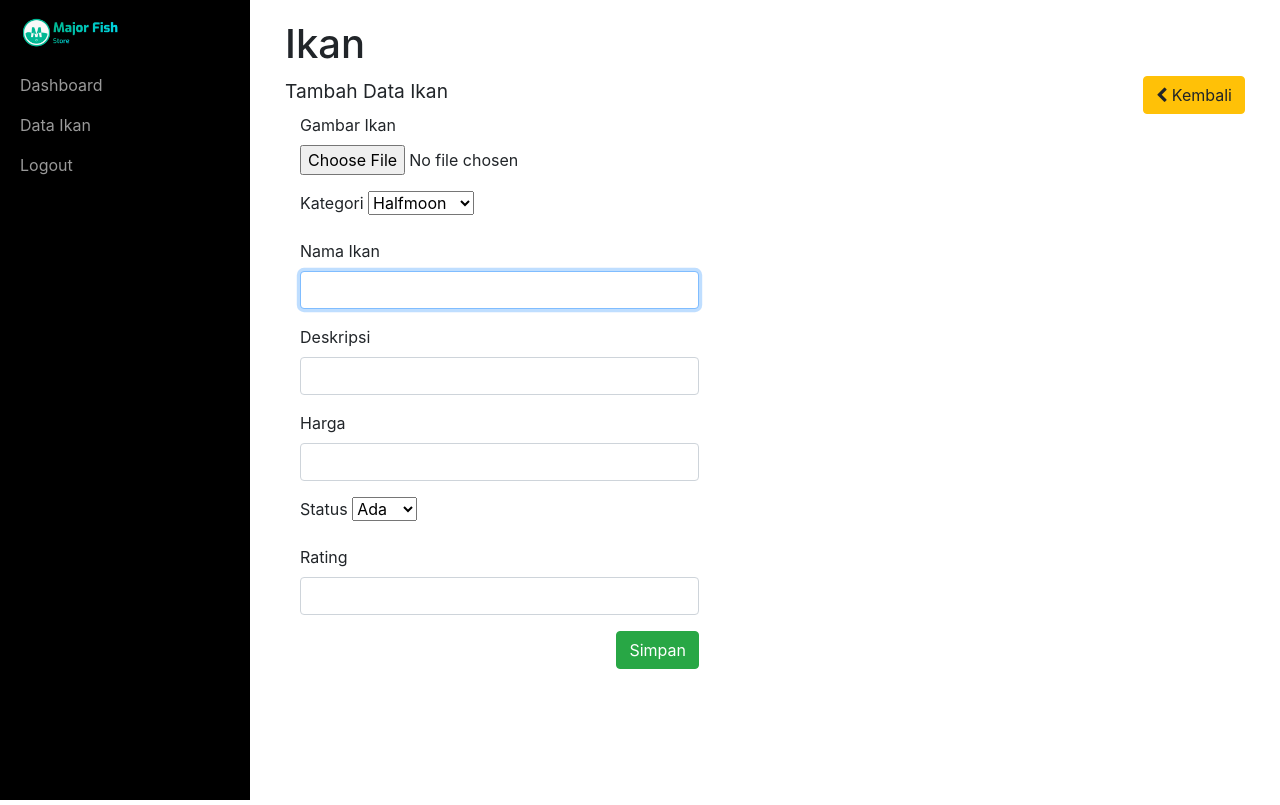
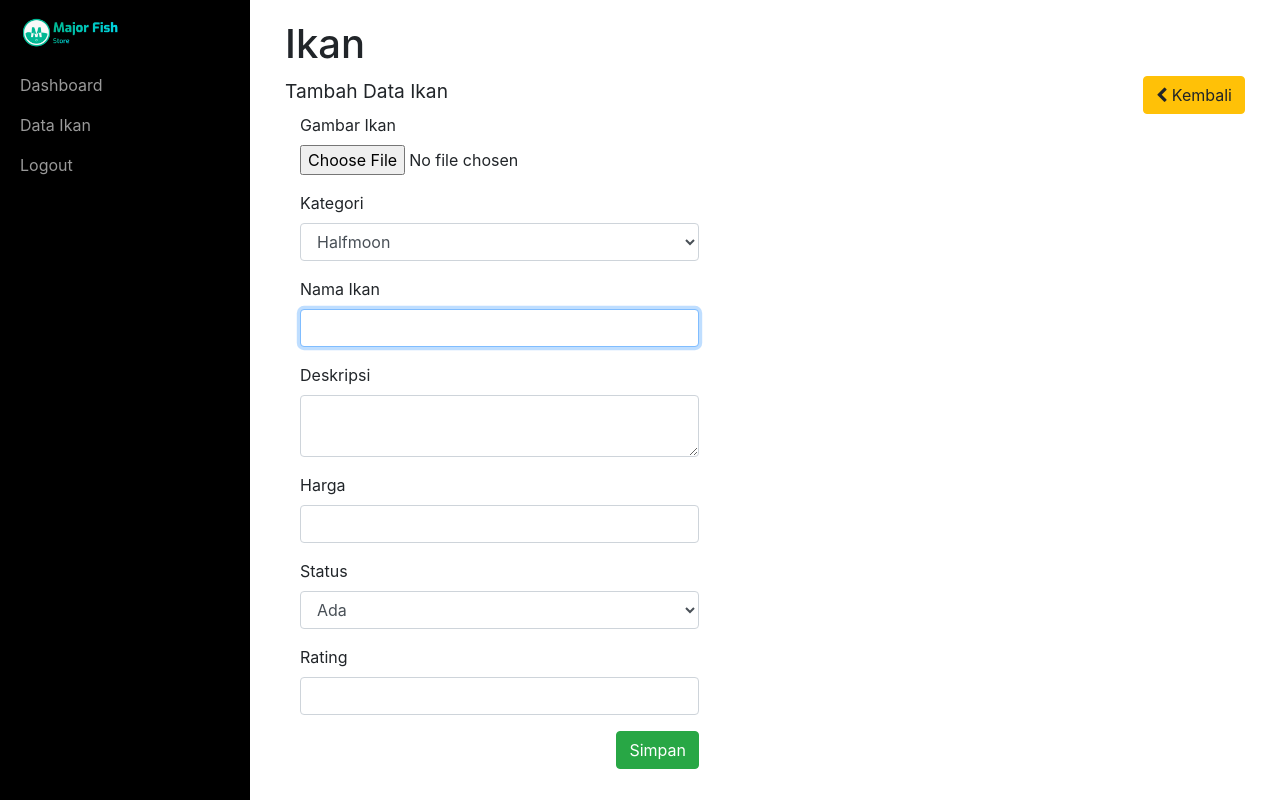
Before and after one commit to MajorWebDev/adminmajorfish, a PHP site: page /ikan/add.php in a window 1280 px wide. Run offline with PHP 8.4, Linux system fonts and the light colour scheme; the visitor is signed in with stand-in values (Sample User, id 1); data that the repository does not hold is empty.

Commit message:
add style

```diff
--- a/ikan/add.php
+++ b/ikan/add.php
@@ -36,11 +36,11 @@
                 <form action="proses.php" enctype="multipart/form-data" method="post">
                     <div class="form-group">
                         <label for="ikan">Gambar Ikan</label>
-                        <input type="file" name="gambar" required>
+                        <input type="file" name="gambar" required class="form-control-file">
                     </div>
                     <div class="form-group">
                         <label for="ikan">Kategori</label>
-                        <select name="kategori">
+                        <select name="kategori" class="form-control">
                             <option value="0">Halfmoon</option>
                             <option value="1">Plakat</option>
                             <option value="2">Giant</option>
@@ -59,7 +59,7 @@
                     </div>
                     <div class="form-group">
                         <label for="ikan">Deskripsi</label>
-                        <input type="text" name="deskripsi" id="deskripsi" class="form-control" required>
+                        <textarea type="text" name="deskripsi" id="deskripsi" class="form-control" required></textarea>
                     </div>
                     <div class="form-group">
                         <label for="ikan">Harga</label>
@@ -67,7 +67,7 @@
                     </div>
                     <div class="form-group">
                         <label for="ikan">Status</label>
-                        <select name="status">
+                        <select name="status" class="form-control">
                             <option value="Ada">Ada</option>
                             <option value="Habis">Habis</option>
                         </select>
```
